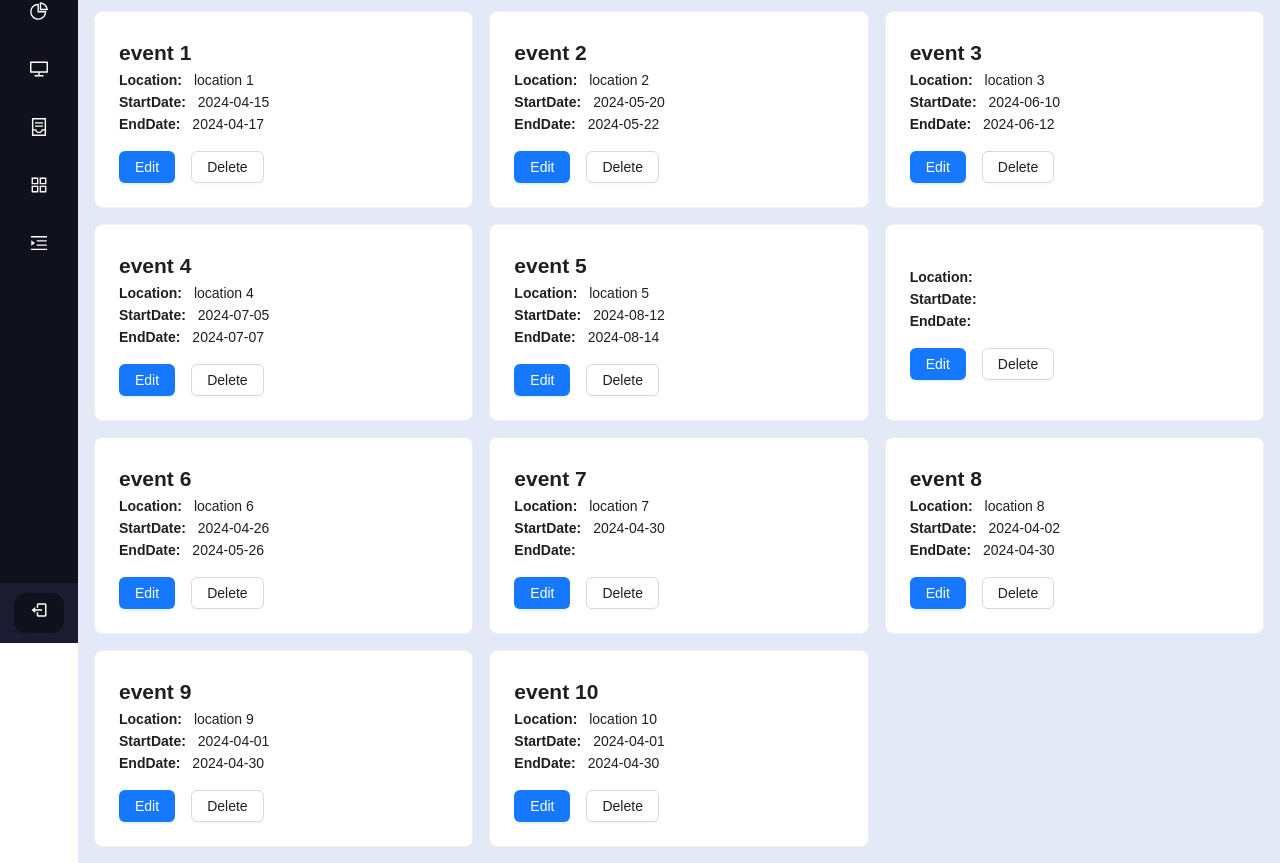
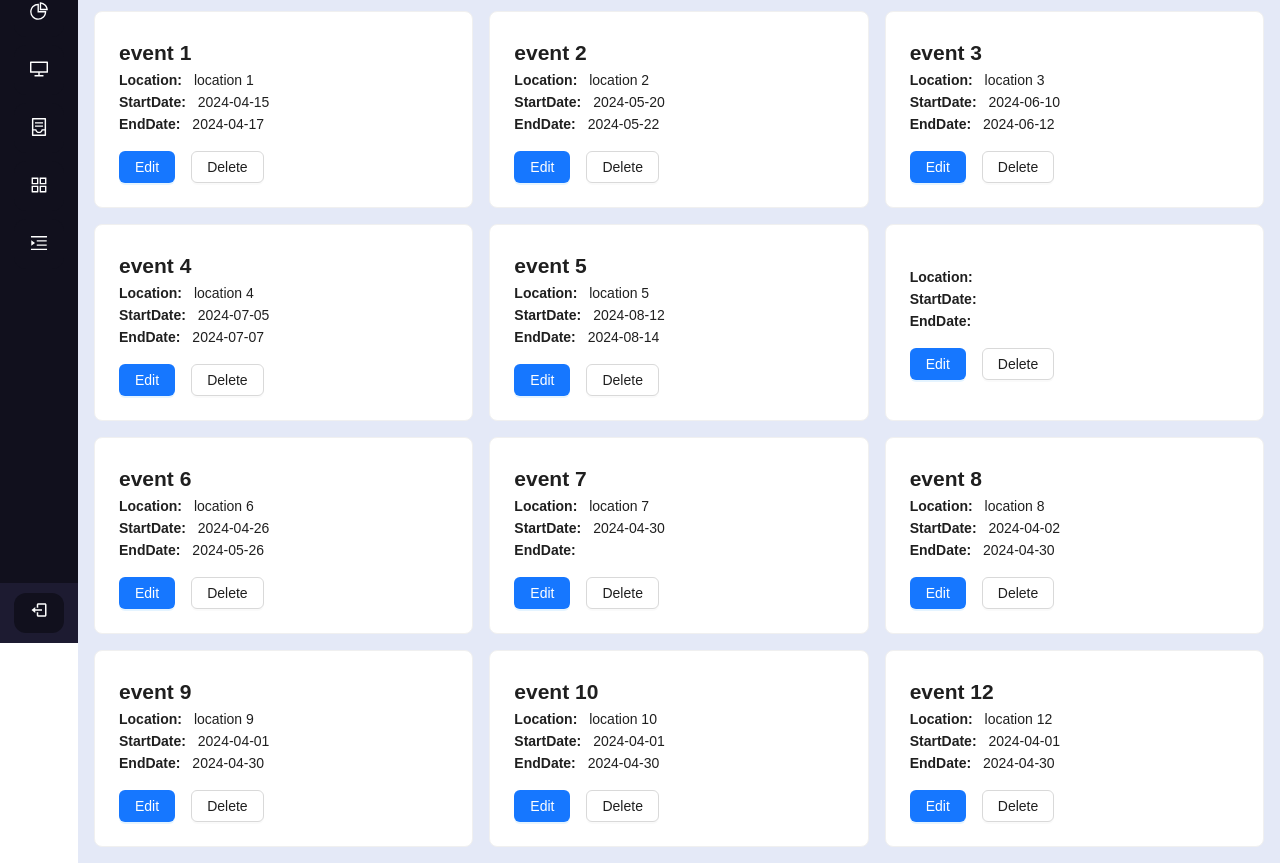
Before and after one commit to BARANEESWARAN/marriage-booking, a React (Create React App) app: page /admindashboard in a window 1280 px wide. Shown: the part 157-1020 px from the top of the page. Built offline with nearby package versions, Linux system fonts and the light colour scheme; no server answers; data requests are answered from the project's data file.

Commit message:
prasanth commit

```diff
--- a/db.json
+++ b/db.json
@@ -76,6 +76,13 @@
       "startdate": "2024-04-01",
       "enddate": "2024-04-30",
       "location": "location 10"
+    },
+    {
+      "id": "6cd5",
+      "eventname": "event 12",
+      "startdate": "2024-04-01",
+      "enddate": "2024-04-30",
+      "location": "location 12"
     }
   ]
 }
--- a/src/Components/Dashboard/Dashboard.js
+++ b/src/Components/Dashboard/Dashboard.js
@@ -136,26 +136,38 @@ const Dashboard = () => {
   };
 
   const handleDelete = async (id) => {
-    setEditingId(id);
     try {
-      const deleteData = data.map((item) => {
-        console.log(item, "item");
-        if (item.id === editingId) {
-          return "";
-        }
-        return item;
-      });
-      console.log(deleteData, "deletedata");
-      await axios.put(
-        `http://localhost:8000/data/${editingId}`,
-        deleteData.find((item) => item.id === editingId)
-      );
+      await axios.delete(`http://localhost:8000/data/${id}`);
+      // If delete operation is successful, update the local data state
+      const newData = data.filter(item => item.id !== id);
+      setData(newData); // Assuming you have a setData function to update the state
     } catch (error) {
-      console.error("Error adding/updating data:", error);
-    } finally {
-      fetchData();
+      console.error("Error deleting data:", error);
     }
-  };
+  }
+
+
+  // const handleDelete = async (id) => {
+  //   setEditingId(id);
+  //   try {
+  //     const deleteData = data.map((item) => {
+  //       console.log(item, "item");
+  //       if (item.id === editingId) {
+  //         return "";
+  //       }
+  //       return item;
+  //     });
+  //     console.log(deleteData, "deletedata");
+  //     await axios.put(
+  //       `http://localhost:8000/data/${editingId}`,
+  //       deleteData.find((item) => item.id === editingId)
+  //     );
+  //   } catch (error) {
+  //     console.error("Error adding/updating data:", error);
+  //   } finally {
+  //     fetchData();
+  //   }
+  // };
 
   const showModal = () => {
     setIsModalOpen(true);
```
